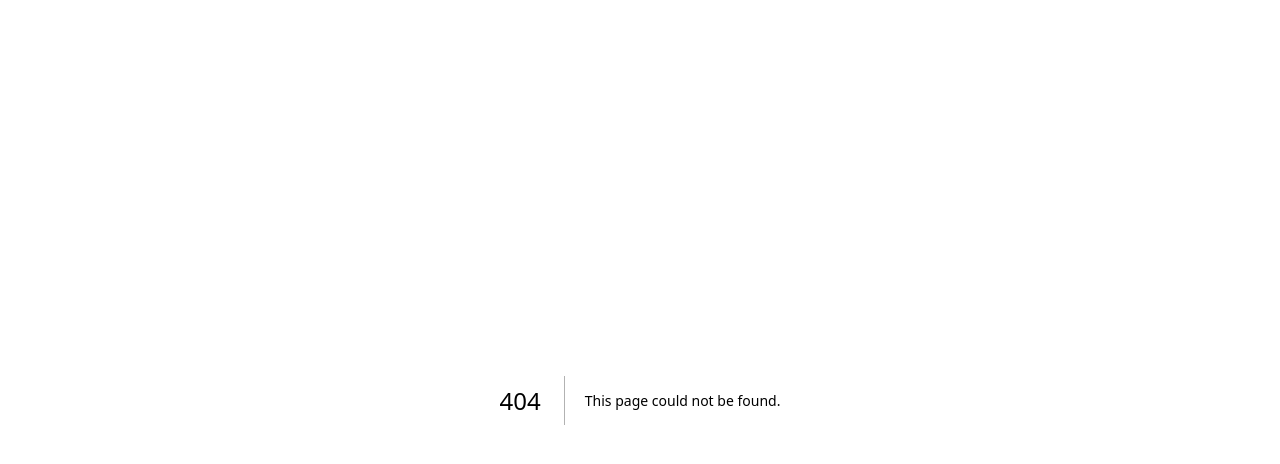
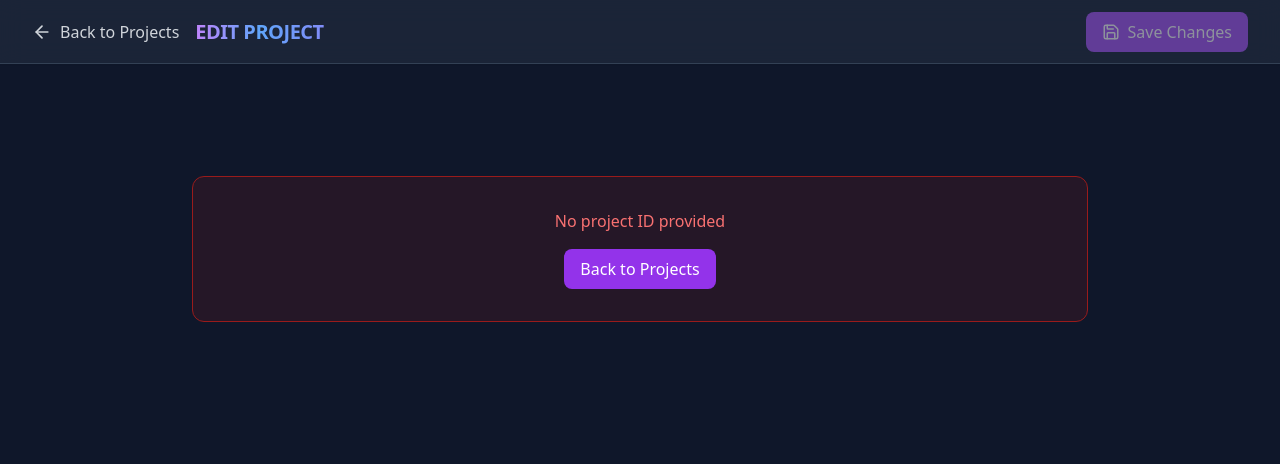
Before and after one commit to snighut/collaboration-app, a Next.js app: page /project in a window 1280 px wide. Before the commit this address had no page. Shown: the top 464 px of the page. Built offline with nearby package versions, Linux system fonts and the light colour scheme.

Commit message:
code: adding path to crate project

```diff
--- a/app/myprojects/page.tsx
+++ b/app/myprojects/page.tsx
@@ -167,7 +167,13 @@ export default function MyProjects() {
                     <button className="p-1.5 bg-white/90 rounded-md hover:bg-white transition-colors">
                       <Eye size={14} className="text-gray-900" />
                     </button>
-                    <button className="p-1.5 bg-white/90 rounded-md hover:bg-white transition-colors">
+                    <button
+                      onClick={(e) => {
+                        e.stopPropagation();
+                        router.push(`/project?id=${project.id}`);
+                      }}
+                      className="p-1.5 bg-white/90 rounded-md hover:bg-white transition-colors"
+                    >
                       <Edit size={14} className="text-gray-900" />
                     </button>
                     <button
@@ -276,7 +282,13 @@ export default function MyProjects() {
                       <button className="p-2 hover:bg-gray-100 dark:hover:bg-slate-700 rounded-lg transition-colors">
                         <Eye size={16} className="text-gray-600 dark:text-gray-400" />
                       </button>
-                      <button className="p-2 hover:bg-gray-100 dark:hover:bg-slate-700 rounded-lg transition-colors">
+                      <button
+                        onClick={(e) => {
+                          e.stopPropagation();
+                          router.push(`/project?id=${project.id}`);
+                        }}
+                        className="p-2 hover:bg-gray-100 dark:hover:bg-slate-700 rounded-lg transition-colors"
+                      >
                         <Edit size={16} className="text-gray-600 dark:text-gray-400" />
                       </button>
                       <button
--- /dev/null
+++ b/app/project/page.tsx
@@ -0,0 +1,213 @@
+'use client'
+
+import React, { useState, useEffect } from 'react';
+import { useRouter, useSearchParams } from 'next/navigation';
+import { ArrowLeft, Save, Loader2 } from 'lucide-react';
+import { getProjects, type Project } from '../actions/projects';
+
+export default function ProjectEdit() {
+  const router = useRouter();
+  const searchParams = useSearchParams();
+  const projectId = searchParams.get('id');
+
+  const [project, setProject] = useState<Project | null>(null);
+  const [isLoading, setIsLoading] = useState(true);
+  const [isSaving, setIsSaving] = useState(false);
+  const [error, setError] = useState<string | null>(null);
+
+  useEffect(() => {
+    if (projectId) {
+      loadProject(projectId);
+    } else {
+      setError('No project ID provided');
+      setIsLoading(false);
+    }
+  }, [projectId]);
+
+  const loadProject = async (id: string) => {
+    setIsLoading(true);
+    try {
+      const response = await getProjects();
+      if (response.success) {
+        const foundProject = response.data.find(p => p.id === id);
+        if (foundProject) {
+          setProject(foundProject);
+        } else {
+          setError('Project not found');
+        }
+      } else {
+        setError(response.error || 'Failed to load project');
+      }
+    } catch (err) {
+      setError('An unexpected error occurred');
+    } finally {
+      setIsLoading(false);
+    }
+  };
+
+  const handleSave = async () => {
+    setIsSaving(true);
+    // TODO: Implement save functionality when API is ready
+    setTimeout(() => {
+      setIsSaving(false);
+      alert('Save functionality will be implemented when API is ready');
+    }, 1000);
+  };
+
+  return (
+    <div className="min-h-screen bg-slate-50 dark:bg-slate-900">
+      {/* Header */}
+      <header className="fixed top-0 left-0 right-0 h-16 bg-white/80 dark:bg-slate-800/80 backdrop-blur-md border-b border-gray-200 dark:border-slate-700 z-50 flex items-center justify-between px-8 shadow-sm">
+        <div className="flex items-center gap-4">
+          <button
+            onClick={() => router.push('/myprojects')}
+            className="flex items-center gap-2 text-gray-600 dark:text-gray-300 hover:text-blue-600 dark:hover:text-blue-400 transition-colors"
+          >
+            <ArrowLeft size={20} />
+            <span className="font-medium">Back to Projects</span>
+          </button>
+          <h1 className="text-xl font-bold bg-gradient-to-r from-purple-600 via-blue-600 to-indigo-600 dark:from-purple-400 dark:via-blue-400 dark:to-indigo-400 bg-clip-text text-transparent uppercase tracking-tight">
+            Edit Project
+          </h1>
+        </div>
+        <button
+          onClick={handleSave}
+          disabled={isSaving || !project}
+          className="flex items-center gap-2 px-4 py-2 bg-purple-600 hover:bg-purple-700 dark:bg-purple-500 dark:hover:bg-purple-600 text-white font-medium rounded-lg transition-colors disabled:opacity-50 disabled:cursor-not-allowed"
+        >
+          {isSaving ? <Loader2 size={18} className="animate-spin" /> : <Save size={18} />}
+          <span>{isSaving ? 'Saving...' : 'Save Changes'}</span>
+        </button>
+      </header>
+
+      {/* Main Content */}
+      <main className="pt-24 px-8 pb-16">
+        <div className="max-w-4xl mx-auto">
+          {/* Loading State */}
+          {isLoading && (
+            <div className="flex items-center justify-center py-20">
+              <div className="text-center">
+                <Loader2 className="w-12 h-12 text-purple-600 dark:text-purple-400 animate-spin mx-auto mb-4" />
+                <p className="text-gray-600 dark:text-gray-400">Loading project...</p>
+              </div>
+            </div>
+          )}
+
+          {/* Error State */}
+          {error && !isLoading && (
+            <div className="text-center py-20">
+              <div className="bg-red-50 dark:bg-red-900/20 border border-red-200 dark:border-red-800 rounded-xl p-8">
+                <p className="text-red-600 dark:text-red-400 mb-4">{error}</p>
+                <button
+                  onClick={() => router.push('/myprojects')}
+                  className="px-4 py-2 bg-purple-600 hover:bg-purple-700 text-white font-medium rounded-lg transition-colors"
+                >
+                  Back to Projects
+                </button>
+              </div>
+            </div>
+          )}
+
+          {/* Project Form */}
+          {project && !isLoading && (
+            <div className="bg-white dark:bg-slate-800 rounded-2xl border border-gray-200 dark:border-slate-700 p-8">
+              <div className="space-y-6">
+                {/* Project Name */}
+                <div>
+                  <label className="block text-sm font-medium text-gray-700 dark:text-gray-300 mb-2">
+                    Project Name
+                  </label>
+                  <input
+                    type="text"
+                    value={project.name}
+                    onChange={(e) => setProject({ ...project, name: e.target.value })}
+                    className="w-full px-4 py-2 bg-slate-50 dark:bg-slate-900 border border-gray-200 dark:border-slate-600 rounded-lg focus:outline-none focus:ring-2 focus:ring-purple-500 dark:focus:ring-purple-400 text-gray-900 dark:text-gray-100"
+                  />
+                </div>
+
+                {/* Thumbnail URL */}
+                <div>
+                  <label className="block text-sm font-medium text-gray-700 dark:text-gray-300 mb-2">
+                    Thumbnail URL
+                  </label>
+                  <input
+                    type="text"
+                    value={project.thumbnail || ''}
+                    onChange={(e) => setProject({ ...project, thumbnail: e.target.value })}
+                    placeholder="https://example.com/image.jpg"
+                    className="w-full px-4 py-2 bg-slate-50 dark:bg-slate-900 border border-gray-200 dark:border-slate-600 rounded-lg focus:outline-none focus:ring-2 focus:ring-purple-500 dark:focus:ring-purple-400 text-gray-900 dark:text-gray-100"
+                  />
+                </div>
+
+                {/* Status */}
+                <div>
+                  <label className="block text-sm font-medium text-gray-700 dark:text-gray-300 mb-2">
+                    Status
+                  </label>
+                  <select
+                    value={project.data?.status || 'active'}
+                    onChange={(e) => setProject({
+                      ...project,
+                      data: { ...project.data, status: e.target.value }
+                    })}
+                    className="w-full px-4 py-2 bg-slate-50 dark:bg-slate-900 border border-gray-200 dark:border-slate-600 rounded-lg focus:outline-none focus:ring-2 focus:ring-purple-500 dark:focus:ring-purple-400 text-gray-900 dark:text-gray-100"
+                  >
+                    <option value="active">Active</option>
+                    <option value="in-progress">In Progress</option>
+                    <option value="completed">Completed</option>
+                  </select>
+                </div>
+
+                {/* Project Data (JSON) */}
+                <div>
+                  <label className="block text-sm font-medium text-gray-700 dark:text-gray-300 mb-2">
+                    Project Data (JSON)
+                  </label>
+                  <textarea
+                    value={JSON.stringify(project.data, null, 2)}
+                    onChange={(e) => {
+                      try {
+                        const parsed = JSON.parse(e.target.value);
+                        setProject({ ...project, data: parsed });
+                      } catch (err) {
+                        // Invalid JSON, don't update
+                      }
+                    }}
+                    rows={8}
+                    className="w-full px-4 py-2 bg-slate-50 dark:bg-slate-900 border border-gray-200 dark:border-slate-600 rounded-lg focus:outline-none focus:ring-2 focus:ring-purple-500 dark:focus:ring-purple-400 text-gray-900 dark:text-gray-100 font-mono text-sm"
+                  />
+                </div>
+
+                {/* Metadata */}
+                <div className="grid grid-cols-2 gap-4">
+                  <div>
+                    <label className="block text-sm font-medium text-gray-700 dark:text-gray-300 mb-2">
+                      Created At
+                    </label>
+                    <input
+                      type="text"
+                      value={new Date(project.createdAt).toLocaleString()}
+                      disabled
+                      className="w-full px-4 py-2 bg-gray-100 dark:bg-slate-700 border border-gray-200 dark:border-slate-600 rounded-lg text-gray-500 dark:text-gray-400"
+                    />
+                  </div>
+                  <div>
+                    <label className="block text-sm font-medium text-gray-700 dark:text-gray-300 mb-2">
+                      Updated At
+                    </label>
+                    <input
+                      type="text"
+                      value={new Date(project.updatedAt).toLocaleString()}
+                      disabled
+                      className="w-full px-4 py-2 bg-gray-100 dark:bg-slate-700 border border-gray-200 dark:border-slate-600 rounded-lg text-gray-500 dark:text-gray-400"
+                    />
+                  </div>
+                </div>
+              </div>
+            </div>
+          )}
+        </div>
+      </main>
+    </div>
+  );
+}
```
